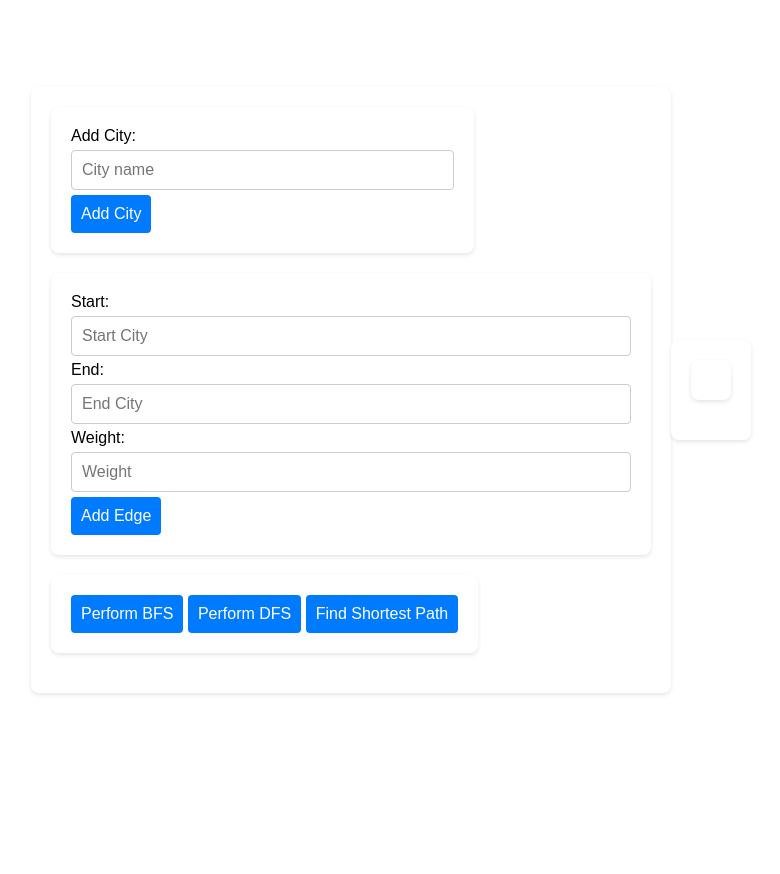
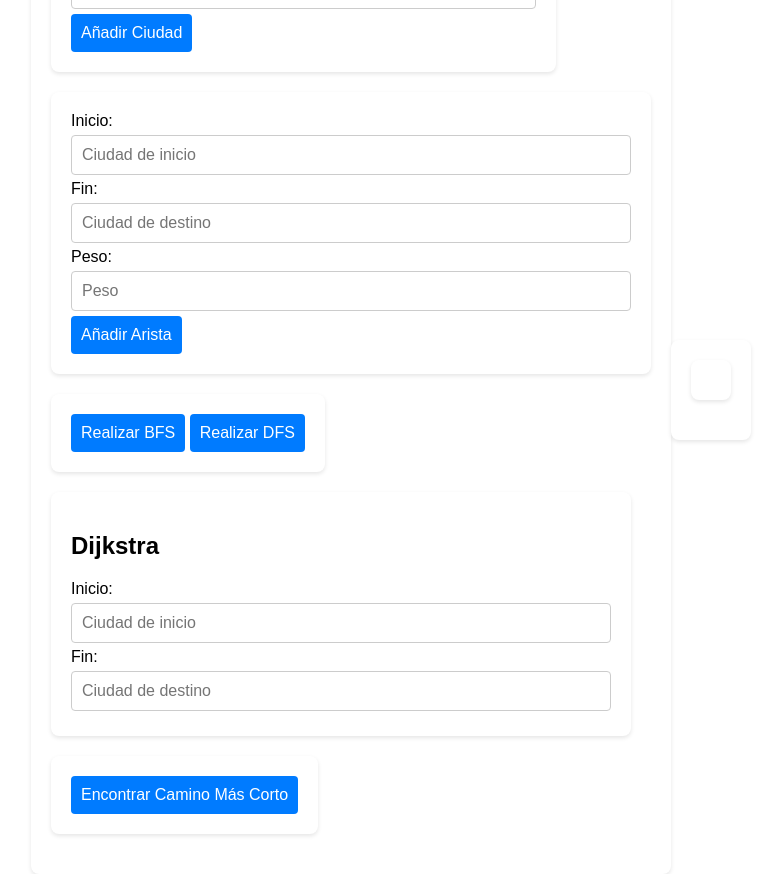
Before and after one commit to martinezgomez34/GraphAndPath, a plain HTML site: page index.html in a window 1280 px wide. Shown: the whole page, without its empty margins (249-1029 px from the left). Before the commit the page ends 800 px from the top, so only its background shows below. Drawn offline with Linux system fonts and the light colour scheme.

Commit message:
Add files via upload

```diff
--- a/index.html
+++ b/index.html
@@ -1,31 +1,40 @@
 <!DOCTYPE html>
-<html lang="en">
+<html lang="es">
 <head>
     <meta charset="UTF-8">
     <meta name="viewport" content="width=device-width, initial-scale=1.0">
-    <title>Cities Graph</title>
+    <title>Gráfico de Ciudades</title>
     <link rel="stylesheet" href="style/style.css">
 </head>
 <body>
     <div>
         <div class="vertex">
-            <label for="vertex">Add City: </label>
-            <input type="text" id="vertex" placeholder="City name">
-            <button onclick="addVertex()">Add City</button>
+            <label for="vertex">Añadir Ciudad: </label>
+            <input type="text" id="vertex" placeholder="Nombre de la ciudad">
+            <button onclick="addVertex()">Añadir Ciudad</button>
         </div>
         <div class="edge">
-            <label for="start">Start: </label>
-            <input type="text" id="start" placeholder="Start City">
-            <label for="end">End: </label>
-            <input type="text" id="end" placeholder="End City">
-            <label for="weight">Weight: </label>
-            <input type="text" id="weight" placeholder="Weight">
-            <button onclick="addEdge()">Add Edge</button>
+            <label for="start">Inicio: </label>
+            <input type="text" id="start" placeholder="Ciudad de inicio">
+            <label for="end">Fin: </label>
+            <input type="text" id="end" placeholder="Ciudad de destino">
+            <label for="weight">Peso: </label>
+            <input type="text" id="weight" placeholder="Peso">
+            <button onclick="addEdge()">Añadir Arista</button>
         </div>
         <div class="buttons">
-            <button onclick="performBFS()">Perform BFS</button>
-            <button onclick="performDFS()">Perform DFS</button>
-            <button onclick="performDistrap()">Find Shortest Path</button>
+            <button onclick="performBFS()">Realizar BFS</button>
+            <button onclick="performDFS()">Realizar DFS</button>
+        </div>
+        <div class="edge">
+            <h2>Dijkstra</h2>
+            <label for="start">Inicio: </label>
+            <input type="text" id="startDijkstra" placeholder="Ciudad de inicio">
+            <label for="end">Fin: </label>
+            <input type="text" id="endDijkstra" placeholder="Ciudad de destino">
+        </div>
+        <div class="buttons">
+            <button onclick="performDistrap()">Encontrar Camino Más Corto</button>
         </div>
     </div>
     <div id="graph-container">
--- a/src/controlles/script.mjs
+++ b/src/controlles/script.mjs
@@ -9,7 +9,7 @@ function addVertex() {
         if (added) {
             document.getElementById('vertex').value = '';
         } else {
-            alert(`'${vertexInput}' exists.`);
+            alert(`'${vertexInput}' existe.`);
         }
     }
 }
@@ -44,15 +44,15 @@ function performDFS() {
     });
 }
 
-function performDistrap() {
-    const start = document.getElementById('start').value.trim();
-    const end = document.getElementById('end').value.trim();
+function performDijkstra() {
+    const start = document.getElementById('startDijkstra').value.trim();
+    const end = document.getElementById('endDijkstra').value.trim();
     if (start && end) {
-        const result = graph.distrap(start, end);
+        const result = graph.dijkstra(start, end);
         if (typeof result === 'string') {
             outputElement.innerText = result;
         } else {
-            outputElement.innerText = `${result.path.join(' -> ')} distance ${result.distance}`;
+            outputElement.innerText = `${result.path.join(' -> ')} distancia ${result.distance}`;
         }
     } else {
         alert('Error.');
@@ -66,4 +66,4 @@ window.addVertex = addVertex;
 window.addEdge = addEdge;
 window.performBFS = performBFS;
 window.performDFS = performDFS;
-window.performDistrap = performDistrap;
+window.performDistrap = performDijkstra;
--- a/src/models/Graph.mjs
+++ b/src/models/Graph.mjs
@@ -72,7 +72,7 @@ export default class Graph {
             }
         }
     }
-    distrap(start, end) {
+    dijkstra(start, end) {
         const distances = new Map();
         const visited = new Map();
         const previous = new Map();
@@ -107,7 +107,7 @@ export default class Graph {
         }
 
         if (distances.get(endIndex) === Infinity) {
-            return `No path from ${start} to ${end}`;
+            return `No hay camino ${start} a ${end}`;
         } else {
             return {
                 distance: distances.get(endIndex),
```
